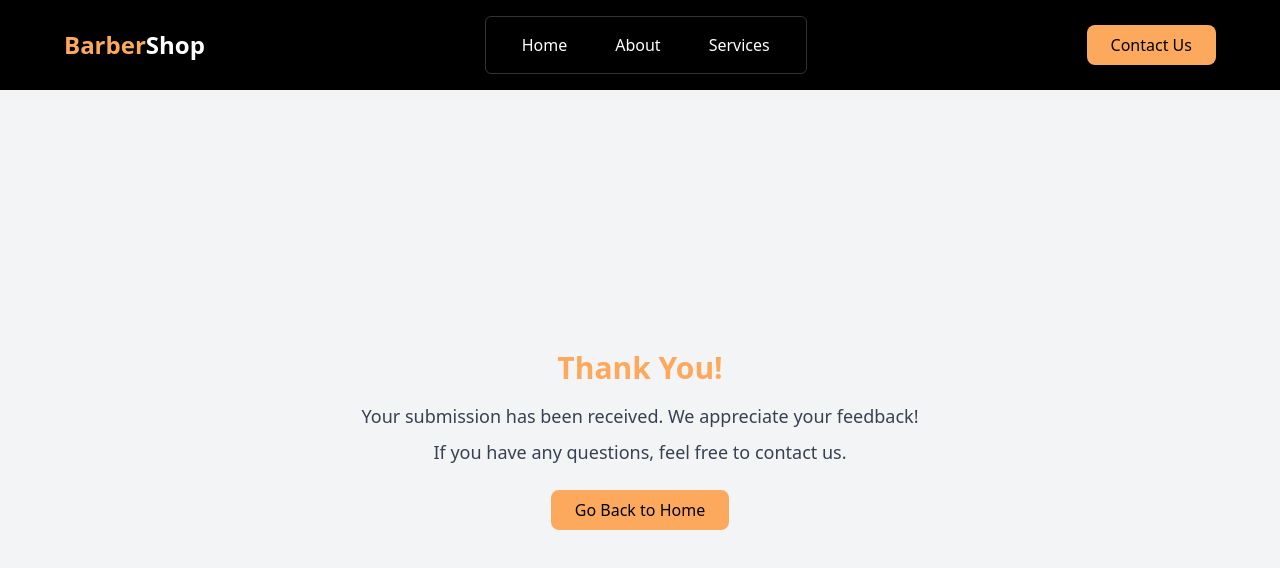
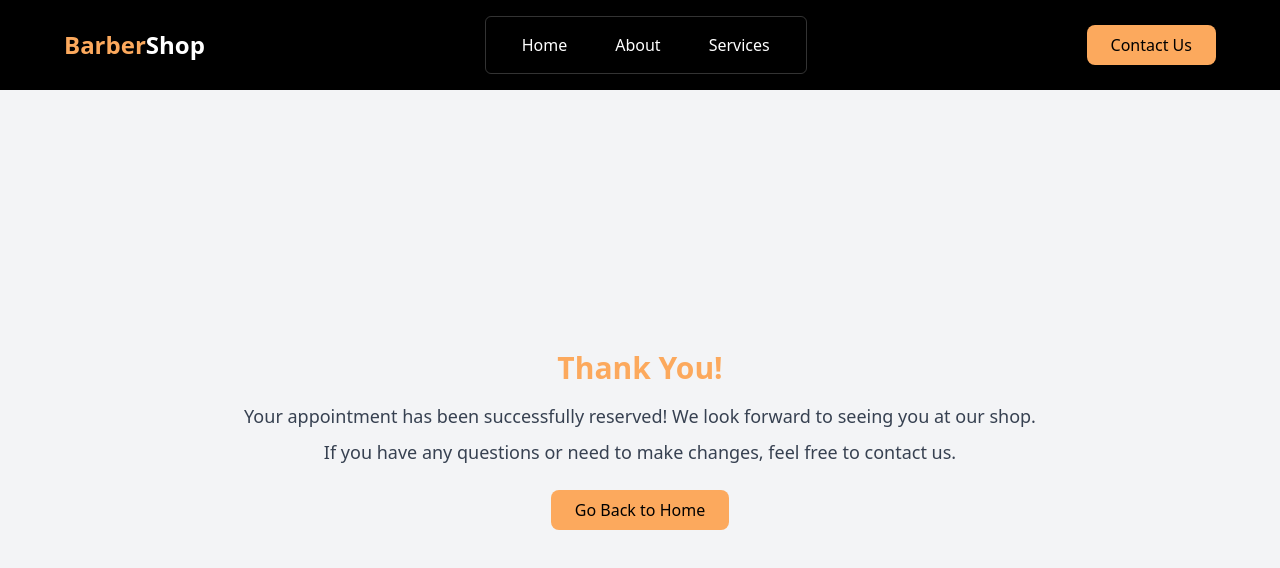
Before and after one commit to a-agouzou/Barbershop, a React (Vite) app: page /thank-you in a window 1280 px wide. Shown: the top 568 px of the page. Built offline with nearby package versions, Linux system fonts and the light colour scheme.

Commit message:
update thank you page message

```diff
--- a/src/pages/ThankYouPage.jsx
+++ b/src/pages/ThankYouPage.jsx
@@ -1,22 +1,24 @@
-import React from 'react';
-import { useNavigate } from 'react-router-dom';
-
+import React from "react";
+import { useNavigate } from "react-router-dom";
 
 const ThankYouPage = () => {
-    const navigate = useNavigate();
+  const navigate = useNavigate();
   return (
     <div className="flex flex-col items-center justify-center min-h-screen bg-gray-100">
-
-
       <main className="flex flex-col items-center justify-center mt-20">
         <h1 className="text-3xl font-bold text-[#FCA95D]">Thank You!</h1>
         <p className="mt-4 text-lg text-gray-700">
-          Your submission has been received. We appreciate your feedback!
+          Your appointment has been successfully reserved! We look forward to
+          seeing you at our shop.
         </p>
         <p className="mt-2 text-lg text-gray-700">
-          If you have any questions, feel free to contact us.
+          If you have any questions or need to make changes, feel free to
+          contact us.
         </p>
-        <button className="mt-6 bg-[#FCA95D] text-black py-2 px-6 rounded-lg hover:bg-white transition-all duration-300" onClick={()=>navigate("/")}>
+        <button
+          className="mt-6 bg-[#FCA95D] text-black py-2 px-6 rounded-lg hover:bg-white transition-all duration-300"
+          onClick={() => navigate("/")}
+        >
           Go Back to Home
         </button>
       </main>
```
